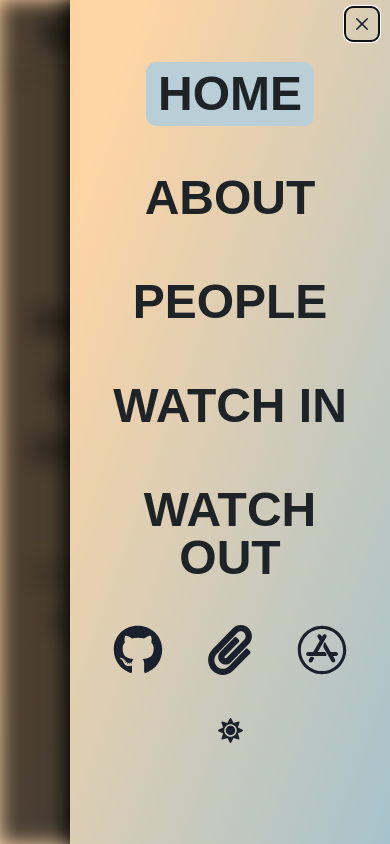
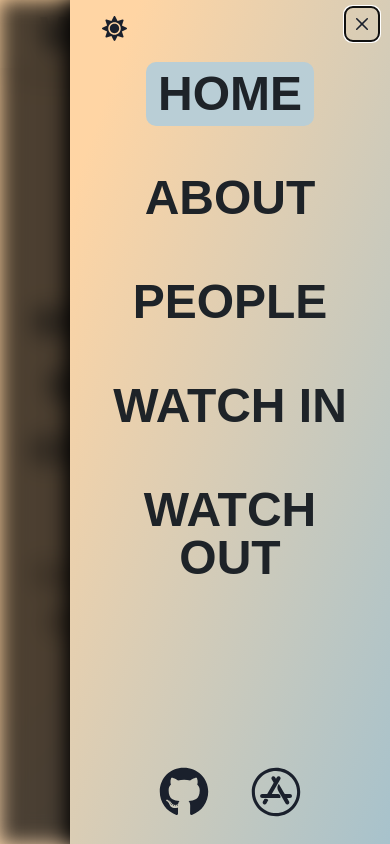
Before and after one commit to JSusak/AACAppSite, a React (Vite) app: page / in a window 390 px wide. Both pictures are taken after a click on the button 330 px from the left and 34 px from the top of the page. Shown: the top 844 px of the page. Built offline with nearby package versions, Linux system fonts and the light colour scheme.

Commit message:
refactor: get rid of errors in about page

```diff
--- a/src/components/ModalTemplate/ModalTemplate.tsx
+++ b/src/components/ModalTemplate/ModalTemplate.tsx
@@ -48,7 +48,7 @@ export const ModalTemplate = ({
           )}
           borderColor={useColorModeValue(
             Colours.lightModeMainCol,
-            Colours.darkModeNavColActive
+            Colours.darkModeMainCol
           )}
           borderWidth={"5px"}
           borderRadius={"10px"}
--- a/src/components/Navbar/Navbar.tsx
+++ b/src/components/Navbar/Navbar.tsx
@@ -12,7 +12,7 @@ import {
   DrawerOverlay,
   DrawerContent,
   DrawerCloseButton,
-  Flex,
+
 } from "@chakra-ui/react";
 import { motion } from "framer-motion";
 
@@ -21,7 +21,7 @@ import { NavbarLink } from "./NavbarLink";
 import { NavLink as RouterLink } from "react-router-dom";
 
 import { useState, useEffect, useRef } from "react";
-import { FaAppStore, FaGithub, FaPaperclip } from "react-icons/fa";
+import { FaAppStore, FaGithub } from "react-icons/fa";
 import { FooterButton } from "../Footer/FooterButton";
 import { NavbarHamburgerIcon } from "./NavbarHamburgerIcon";
 import { ColourModeSwitcher } from "../ColourModeSwitcher/ColourModeSwitcher";
@@ -214,6 +214,9 @@ export const Navbar: React.FC = (): JSX.Element => {
                   initial="hidden"
                   animate="visible"
                 >
+                  <Box position={"absolute"} top={"0.5rem"}>
+                    <ColourModeSwitcher />
+                  </Box>
                   <VStack spacing={10} mt="20%">
                     <NavbarLink
                       linkSize="3xl"
@@ -236,23 +239,21 @@ export const Navbar: React.FC = (): JSX.Element => {
                         />
                       );
                     })}
+                    <Box position={"absolute"} bottom={"2rem"}>
+                      <VStack>
                         <HStack>
                           <FooterButton
                             linkTo="https://github.com/JSusak/AACAppSite"
                             buttonIcon={<FaGithub size="50px" />}
                           />
-                      <FooterButton
-                        linkTo="https://github.com/JSusak/AACAppSite"
-                        buttonIcon={<FaPaperclip size="50px" />}
-                      />
+
                           <FooterButton
                             linkTo="https://github.com/JSusak/AACAppSite"
                             buttonIcon={<FaAppStore size="50px" />}
                           />
                         </HStack>
-                    <Flex>
-                      <ColourModeSwitcher />
-                    </Flex>
+                      </VStack>
+                    </Box>
                   </VStack>
                 </motion.div>
               </DrawerBody>
--- a/src/pages/CoDesignPage/components/TimelineSection/TimelineBeadSection.tsx
+++ b/src/pages/CoDesignPage/components/TimelineSection/TimelineBeadSection.tsx
@@ -6,7 +6,7 @@ import {
   useColorModeValue,
 } from "@chakra-ui/react";
 import { TimelineCard } from "./TimelineCard";
-import Xarrow from "react-xarrows";
+//import Xarrow from "react-xarrows";
 import { Colours } from "../../../../colourScheme";
 import { motion } from "framer-motion";
 import { useState } from "react";
@@ -51,7 +51,7 @@ export const TimelineBeadSection = ({
   };
   return (
     <Box className="timelineSection" zIndex={15}>
-      {arrow ? (
+      {/**{arrow ? (
         <motion.div className="arrow">
           <Xarrow
             start={
@@ -68,7 +68,7 @@ export const TimelineBeadSection = ({
             )}
           />
         </motion.div>
-      ) : null}
+      ) : null} */}
       <SimpleGrid columns={isCompact ? 1 : 3}>
         {isOnLeft ? <SectionCard /> : <Box></Box>}
         <Center>
--- a/src/pages/CoDesignPage/components/TimelineSection/TimelineCard.tsx
+++ b/src/pages/CoDesignPage/components/TimelineSection/TimelineCard.tsx
@@ -13,6 +13,7 @@ import { useEffect } from "react";
 import { datesLongForm } from "./helpers/datesLongForm";
 import { useState } from "react";
 import { TimelineSectionModal } from "./TimelineSectionModal/TimelineSectionModal";
+import { Colours } from "../../../../colourScheme";
 
 const timelineCardAnim = {
   hidden: {
@@ -32,7 +33,7 @@ export const TimelineCard = ({
   imageURL,
   cardName,
   modalDescription,
-  activityImages,
+  // activityImages,
   activityDate,
   taskList,
 
@@ -82,6 +83,11 @@ export const TimelineCard = ({
           position={"relative"}
           onClick={onModalOpen}
           mt={["2rem", "2rem", "2rem", "0"]}
+          borderWidth={"5px"}
+          borderColor={useColorModeValue(
+            Colours.lightModeMainCol,
+            Colours.darkModeMainCol
+          )}
         >
           <Center>
             <Image
@@ -91,7 +97,7 @@ export const TimelineCard = ({
               pos={"absolute"}
               objectFit={"cover"}
               top={0}
-              borderRadius={"50px"}
+              borderRadius={"45px"}
               fallbackSrc={`https://via.placeholder.com/400x400`}
             />
             <Box
@@ -99,7 +105,7 @@ export const TimelineCard = ({
               top="0"
               width={"100%"}
               height={"100%"}
-              borderRadius={"50px"}
+              borderRadius={"45px"}
               transition={"opacity 0.3s ease-in-out"}
               backgroundColor={useColorModeValue(
                 "blackAlpha.600",
@@ -150,7 +156,6 @@ export const TimelineCard = ({
         {cardModalOpen && (
           <TimelineSectionModal
             sectionName={cardName}
-            sectionImages={activityImages}
             sectionDate={activityDate}
             sectionDescription={modalDescription}
             sectionKeyTasks={taskList}
--- a/src/pages/CoDesignPage/components/TimelineSection/TimelineSection.tsx
+++ b/src/pages/CoDesignPage/components/TimelineSection/TimelineSection.tsx
@@ -64,6 +64,7 @@ export const TimelineSection = (): JSX.Element => {
           {timelineCardContents.map((card, index) => {
             return (
               <TimelineBeadSection
+                key={"timelineBeadSection" + index}
                 orderInTimeline={index}
                 isOnLeft={index % 2 === 0}
                 isCompact={isSmallerThan991}
--- a/src/pages/CoDesignPage/components/TimelineSection/TimelineSectionModal/TimelineSectionModal.tsx
+++ b/src/pages/CoDesignPage/components/TimelineSection/TimelineSectionModal/TimelineSectionModal.tsx
@@ -1,4 +1,12 @@
-import { Button, Center, Heading, Text, VStack, Image } from "@chakra-ui/react";
+import {
+  Button,
+  Center,
+  Heading,
+  Text,
+  VStack,
+  Image,
+  useColorModeValue,
+} from "@chakra-ui/react";
 import { motion } from "framer-motion";
 import { ModalTemplate } from "../../../../../components/ModalTemplate/ModalTemplate";
 
@@ -34,7 +42,7 @@ export const TimelineSectionModal = ({
         top="2rem"
         right="2rem"
         leftIcon={<FaChevronCircleRight />}
-        colorScheme="orange"
+        colorScheme={useColorModeValue("orange", "gray")}
       >
         Back
       </Button>
--- /dev/null
+++ b/src/pages/CoDesignPage/components/TimelineSection/timelineBeadSection.scss
@@ -0,0 +1,6 @@
+.bead {
+   background: #ffd5a4
+}
+.bead-dark {
+   background: #3e3e42
+}
```
Lines whose indentation alone changed are shown as unchanged.
